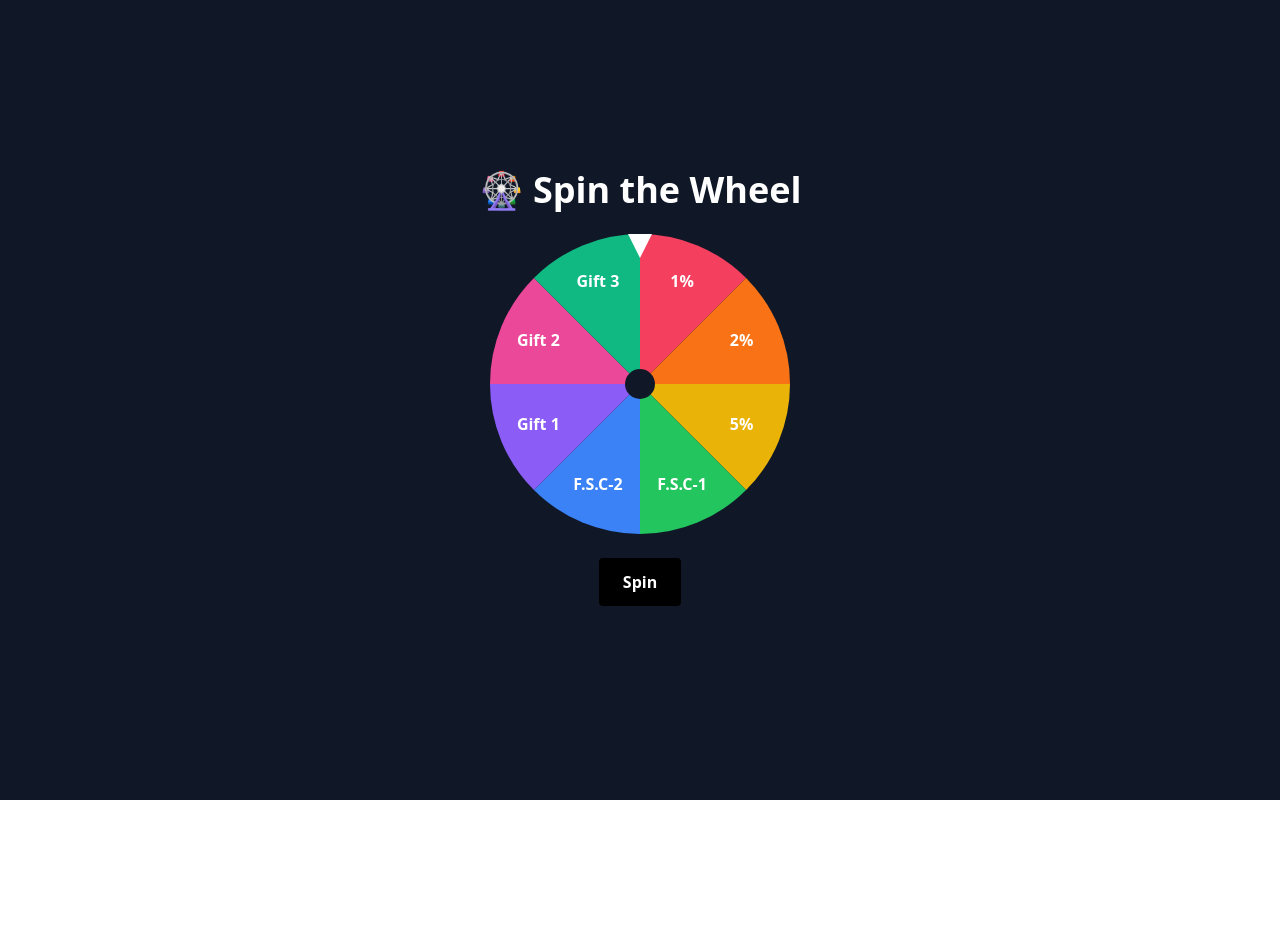
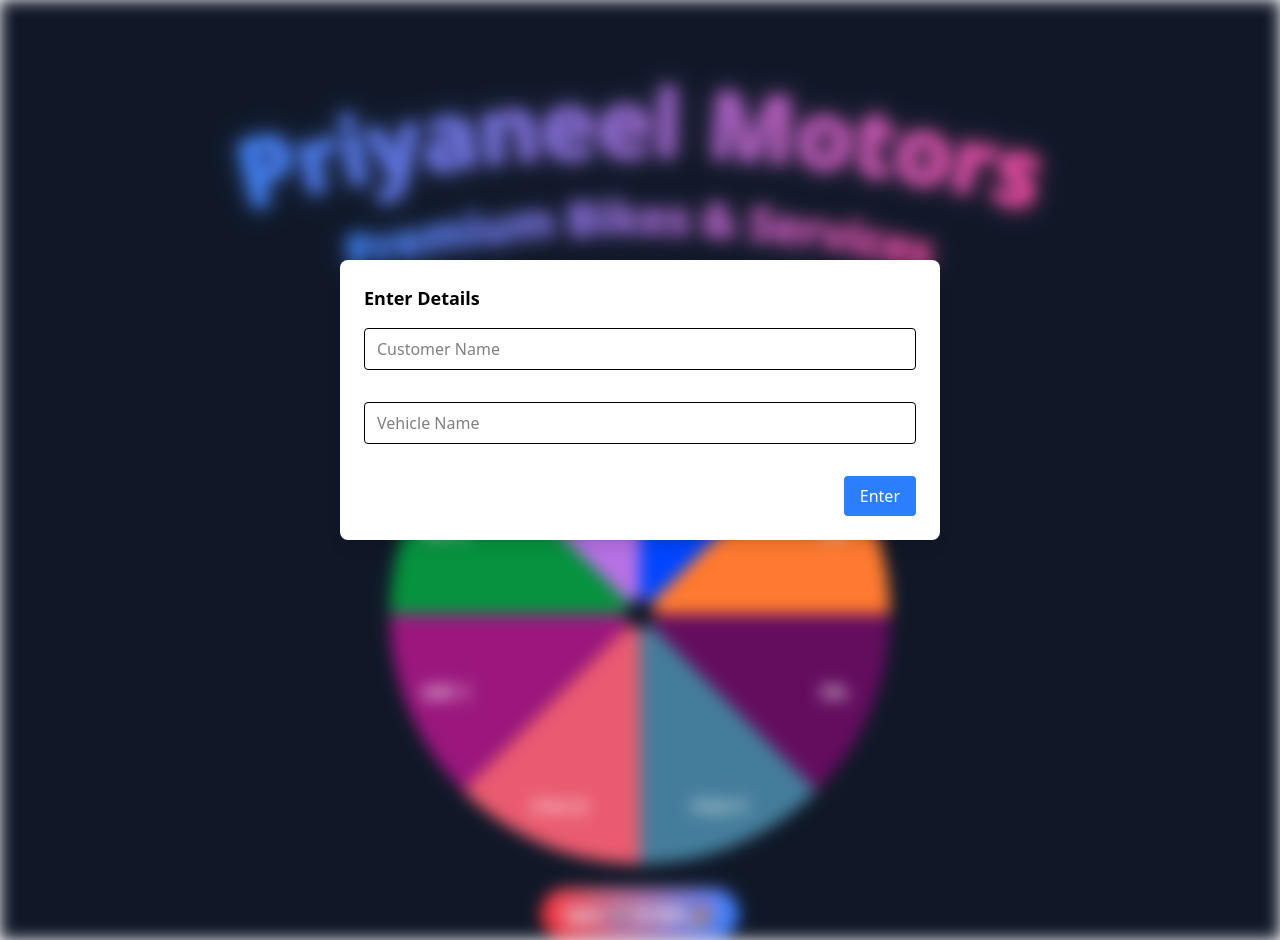
Before and after one commit to DevRaahul/coupengame, a React (Vite) app: page / in a window 1280 px wide. Before the commit the page ends 800 px from the top, so only its background shows below. Built offline with nearby package versions, Linux system fonts and the light colour scheme.

Commit message:
added user modal

```diff
--- a/package.json
+++ b/package.json
@@ -12,6 +12,7 @@
   "dependencies": {
     "@tailwindcss/vite": "^4.1.11",
     "canvas-confetti": "^1.9.3",
+    "framer-motion": "^12.23.12",
     "react": "^19.1.1",
     "react-dom": "^19.1.1",
     "tailwindcss": "^4.1.11"
--- a/src/App.jsx
+++ b/src/App.jsx
@@ -1,7 +1,36 @@
+import { useEffect, useState } from "react";
+import UserModal from "./UserModal";
 import WheelGame from "./WheelGame";
 
 function App() {
-  return <WheelGame />;
+  const [isOpen, setIsOpen] = useState(false);
+
+  useEffect(() => {
+    localStorage.clear();
+    setIsOpen(true);
+  }, []);
+
+  const handleModal = (data) => {
+    console.log("Name:", data);
+    localStorage.setItem("data", JSON.stringify(data));
+    setIsOpen(false);
+  };
+
+  return (
+    <div className="relative min-h-screen flex items-center justify-center bg-gray-100">
+      {/* Background Wheel Game */}
+      <div className={isOpen ? "blur-sm pointer-events-none" : ""}>
+        <WheelGame />
+      </div>
+
+      {/* Modal */}
+      {isOpen && (
+        <div className="absolute inset-0 flex items-center justify-center">
+          <UserModal handleModal={handleModal} />
+        </div>
+      )}
+    </div>
+  );
 }
 
 export default App;
--- /dev/null
+++ b/src/Heading.jsx
@@ -0,0 +1,81 @@
+import { motion } from "framer-motion";
+
+export default function Heading() {
+  return (
+    <svg viewBox="0 0 1200 350" className="w-full h-auto max-h-[50vh] mx-auto" preserveAspectRatio="xMidYMid meet">
+      {/* Animated neon gradient */}
+      <defs>
+        <linearGradient id="neonGradient" x1="0%" y1="0%" x2="200%" y2="0%">
+          <stop offset="0%" stopColor="#3B82F6">
+            <animate attributeName="stop-color" values="#3B82F6; #06b6d4; #8b5cf6; #3B82F6" dur="6s" repeatCount="indefinite" />
+          </stop>
+          <stop offset="50%" stopColor="#EC4899">
+            <animate attributeName="stop-color" values="#EC4899; #f43f5e; #f97316; #EC4899" dur="6s" repeatCount="indefinite" />
+          </stop>
+          <stop offset="100%" stopColor="#3B82F6">
+            <animate attributeName="stop-color" values="#3B82F6; #06b6d4; #8b5cf6; #3B82F6" dur="6s" repeatCount="indefinite" />
+          </stop>
+        </linearGradient>
+
+        {/* Glow filter */}
+        <filter id="neonGlow" x="-50%" y="-50%" width="200%" height="200%">
+          <feGaussianBlur in="SourceGraphic" stdDeviation="8" result="blur" />
+          <feColorMatrix
+            in="blur"
+            type="matrix"
+            values="1 0 0 0 0
+                    0 1 0 0 0
+                    0 0 1 0 0
+                    0 0 0 1 0"
+          />
+          <feMerge>
+            <feMergeNode in="blur" />
+            <feMergeNode in="SourceGraphic" />
+          </feMerge>
+        </filter>
+      </defs>
+
+      {/* Main curve */}
+      <path id="curveMain" d="M 100 250 Q 600 50 1100 250" fill="transparent" />
+
+      {/* Sub curve */}
+      <path id="curveSub" d="M 200 300 Q 600 150 1000 300" fill="transparent" />
+
+      {/* Main heading */}
+      <motion.text
+        fontSize="80"
+        fontWeight="bold"
+        fill="url(#neonGradient)"
+        filter="url(#neonGlow)"
+        animate={{ scale: [1, 1.15, 1] }}
+        transition={{
+          duration: 1.5,
+          repeat: Infinity,
+          ease: "easeInOut",
+        }}
+      >
+        <textPath href="#curveMain" startOffset="50%" textAnchor="middle">
+          Priyaneel Motors
+        </textPath>
+      </motion.text>
+
+      {/* Sub-heading */}
+      <motion.text
+        fontSize="42"
+        fontWeight="600"
+        fill="url(#neonGradient)"
+        filter="url(#neonGlow)"
+        animate={{ scale: [1, 1.05, 1] }}
+        transition={{
+          duration: 1.5,
+          repeat: Infinity,
+          ease: "easeInOut",
+        }}
+      >
+        <textPath href="#curveSub" startOffset="50%" textAnchor="middle">
+          Premium Bikes & Services
+        </textPath>
+      </motion.text>
+    </svg>
+  );
+}
--- /dev/null
+++ b/src/UserModal.jsx
@@ -0,0 +1,49 @@
+import { useState } from "react";
+
+const UserModal = ({ handleModal }) => {
+  const [name, setName] = useState("");
+  const [password, setPassword] = useState("");
+
+  const handleSubmit = (e) => {
+    e.preventDefault();
+    handleModal({ Name: name, Bike: password });
+  };
+
+  return (
+    <div className="fixed inset-0  flex justify-center items-center z-50">
+      <div className="p-6">
+        <div className="fixed inset-0  flex justify-center items-center z-50">
+          <div className="bg-white rounded-lg shadow-lg w-150 p-6">
+            <h2 className="text-lg font-bold mb-4">Enter Details</h2>
+            <form onSubmit={handleSubmit} className="space-y-8">
+              {/* Name */}
+              <input
+                type="text"
+                placeholder="Customer Name"
+                value={name}
+                onChange={(e) => setName(e.target.value)}
+                className="w-full px-3 py-2 border rounded focus:outline-none focus:ring-2 focus:ring-blue-400"
+                required
+              />
+              <input
+                type="text"
+                placeholder="Vehicle Name"
+                value={password}
+                onChange={(e) => setPassword(e.target.value)}
+                className="w-full px-3 py-2 border rounded focus:outline-none focus:ring-2 focus:ring-blue-400"
+                required
+              />
+              <div className="flex justify-end gap-2">
+                <button type="submit" className="px-4 py-2 bg-blue-500 text-white rounded hover:bg-blue-600">
+                  Enter
+                </button>
+              </div>
+            </form>
+          </div>
+        </div>
+      </div>
+    </div>
+  );
+};
+
+export default UserModal;
--- a/src/WheelGame.jsx
+++ b/src/WheelGame.jsx
@@ -1,9 +1,10 @@
 import { useState } from "react";
 import confetti from "canvas-confetti";
+import Heading from "./Heading";
 
 const slices = ["1%", "2%", "5%", "F.S.C-1", "F.S.C-2", "Gift 1", "Gift 2", "Gift 3"];
-const colors = ["#f43f5e", "#f97316", "#eab308", "#22c55e", "#3b82f6", "#8b5cf6", "#ec4899", "#10b981"];
-const size = 300;
+const colors = ["#0046FF", "#FF7A30", "#640D5F", "#447D9B", "#EA5B6F", "#9B177E", "#06923E", "#B771E5"];
+const size = 500; // Changed to 500
 const radius = size / 2;
 
 const polarToCartesian = (angle) => {
@@ -40,14 +41,10 @@ const WheelGame = () => {
     setResult(null);
 
     setTimeout(() => {
-      if (randomIndex == 2) {
-        alert(randomIndex);
-        setResult(slices[1]);
-      } else {
-        setResult(slices[randomIndex]);
-      }
+      setResult(slices[randomIndex]);
       setIsSpinning(false);
       confetti({ particleCount: 120, spread: 80, origin: { y: 0.6 } });
+
       setTimeout(() => {
         window.location.reload();
       }, 5000);
@@ -55,12 +52,22 @@ const WheelGame = () => {
   };
 
   return (
-    <div className="min-h-screen bg-gray-900 flex flex-col items-center justify-center text-white px-4">
-      <h1 className="text-4xl font-bold mb-6">🎡 Spin the Wheel</h1>
+    <div className="min-h-screen min-w-screen bg-gray-900 flex flex-col items-center justify-center text-white px-4">
+      <Heading />
+      {/* <h3 className="text-4xl font-bold mb-12">🎡 Spin the Wheel</h3> */}
 
-      <div className="relative w-[300px] h-[300px] mb-6">
+      <div className="relative" style={{ width: size, height: size, marginBottom: "1.5rem" }}>
         {/* Pointer */}
-        <div className="absolute left-1/2 -translate-x-1/2 w-0 h-0 border-l-[12px] border-r-[12px] border-b-[24px] border-l-transparent border-r-transparent border-b-white-500 z-20 rotate-180	" />
+        <div
+          className="absolute left-1/2 -translate-x-1/2 z-20 rotate-180"
+          style={{
+            width: 0,
+            height: 0,
+            borderLeft: `${size * 0.03}px solid transparent`,
+            borderRight: `${size * 0.03}px solid transparent`,
+            borderBottom: `${size * 0.06}px solid white`,
+          }}
+        />
 
         <svg width={size} height={size} className="transition-transform duration-[4s] ease-out" style={{ transform: `rotate(${rotation}deg)` }}>
           {slices.map((label, index) => {
@@ -72,27 +79,34 @@ const WheelGame = () => {
           {slices.map((label, index) => {
             const angle = (index + 0.5) * (360 / slices.length);
             const rad = (angle - 90) * (Math.PI / 180);
-            const x = radius + (radius - 40) * Math.cos(rad);
-            const y = radius + (radius - 40) * Math.sin(rad);
+            const x = radius + (radius - size * 0.08) * Math.cos(rad);
+            const y = radius + (radius - size * 0.08) * Math.sin(rad);
             return (
-              <text key={index} x={x} y={y} fill="white" fontSize="16" fontWeight="bold" textAnchor="middle" alignmentBaseline="middle">
+              <text key={index} x={x} y={y} fill="white" fontSize={size * 0.035} fontWeight="bold" textAnchor="middle" alignmentBaseline="middle">
                 {label}
               </text>
             );
           })}
         </svg>
 
-        <div className="absolute top-1/2 left-1/2 w-[30px] h-[30px] bg-gray-900 rounded-full -translate-x-1/2 -translate-y-1/2 z-10" />
+        {/* Center circle */}
+        <div
+          className="absolute rounded-full bg-gray-900 z-10"
+          style={{
+            width: size * 0.06,
+            height: size * 0.06,
+            top: "50%",
+            left: "50%",
+            transform: "translate(-50%, -50%)",
+          }}
+        />
       </div>
 
       <button
         onClick={spin}
-        disabled={isSpinning}
-        className={`px-6 py-3 rounded font-semibold mb-6 transition ${
-          isSpinning ? "bg-gray-600 cursor-not-allowed" : "bg-black hover:bg-white hover:text-black"
-        }`}
+        className="px-6 py-3 text-lg font-semibold bg-gradient-to-r from-red-500 to-blue-500 text-white rounded-full shadow-lg hover:scale-105 transition-transform"
       >
-        {isSpinning ? "Spinning..." : "Spin"}
+        {"Spin 🎡 N Win 🎉"}
       </button>
 
       {result !== null && (
@@ -105,3 +119,111 @@ const WheelGame = () => {
 };
 
 export default WheelGame;
+
+// import { useState } from "react";
+// import confetti from "canvas-confetti";
+// import { motion } from "framer-motion";
+
+// const slices = ["1", "2", "5", "fsc1", "fsc2", "g1", "g2", "g3"];
+// const colors = ["#086272", "#1abc9c", "#2ecc70", "#f1c40e", "#e77e23", "#e74c3c", "#9b59b6", "#34495e"];
+
+// export default function WheelGame() {
+//   const size = 500; // wheel size
+//   const radius = size / 2;
+//   const [rotation, setRotation] = useState(0);
+//   const [spinning, setSpinning] = useState(false);
+
+//   const polarToCartesian = (angle, r = radius) => {
+//     const rad = (angle - 90) * (Math.PI / 180);
+//     return {
+//       x: radius + r * Math.cos(rad),
+//       y: radius + r * Math.sin(rad),
+//     };
+//   };
+
+//   const describeArc = (startAngle, endAngle) => {
+//     const start = polarToCartesian(startAngle);
+//     const end = polarToCartesian(endAngle);
+//     const largeArcFlag = endAngle - startAngle <= 180 ? "0" : "1";
+//     return [`M ${radius} ${radius}`, `L ${start.x} ${start.y}`, `A ${radius} ${radius} 0 ${largeArcFlag} 1 ${end.x} ${end.y}`, "Z"].join(" ");
+//   };
+
+//   const spin = () => {
+//     if (spinning) return;
+//     setSpinning(true);
+//     const randomSpin = 360 * 5 + Math.floor(Math.random() * 360);
+//     const newRotation = rotation + randomSpin;
+
+//     setRotation(newRotation);
+//     setTimeout(() => {
+//       setSpinning(false);
+//       confetti();
+//     }, 4000);
+//   };
+
+//   return (
+//     <div className="flex flex-col items-center gap-6">
+//       {/* Title */}
+//       <motion.h1
+//         className="text-[8rem] font-bold bg-gradient-to-r from-blue-500 to-pink-500 bg-clip-text text-transparent"
+//         animate={{ scale: [1, 1.15, 1] }}
+//         transition={{ duration: 1.5, repeat: Infinity, ease: "easeInOut" }}
+//       >
+//         Priyaneel Motors
+//       </motion.h1>
+//       <motion.h2
+//         className="text-4xl font-semibold text-gray-200 -mt-6"
+//         animate={{ scale: [1, 1.05, 1] }}
+//         transition={{ duration: 1.5, repeat: Infinity, ease: "easeInOut" }}
+//       >
+//         Spin & Win
+//       </motion.h2>
+
+//       {/* Wheel */}
+//       <motion.svg
+//         width={size}
+//         height={size}
+//         viewBox={`0 0 ${size} ${size}`}
+//         style={{ rotate: `${rotation}deg` }}
+//         transition={{ duration: 4, ease: "easeOut" }}
+//         className="rounded-full shadow-lg"
+//       >
+//         {slices.map((label, index) => {
+//           const startAngle = (index * 360) / slices.length;
+//           const endAngle = ((index + 1) * 360) / slices.length;
+
+//           // Slice path
+//           const slicePath = describeArc(startAngle, endAngle);
+
+//           // Text arc path (slightly inside)
+//           const textRadius = radius * 0.75;
+//           const start = polarToCartesian(startAngle, textRadius);
+//           const end = polarToCartesian(endAngle, textRadius);
+//           const largeArcFlag = endAngle - startAngle <= 180 ? "0" : "1";
+//           const textArcPath = [`M ${start.x} ${start.y}`, `A ${textRadius} ${textRadius} 0 ${largeArcFlag} 1 ${end.x} ${end.y}`].join(" ");
+
+//           return (
+//             <g key={index}>
+//               <path d={slicePath} fill={colors[index % colors.length]} />
+//               <path id={`textPath${index}`} d={textArcPath} fill="none" />
+//               <text fontSize={size * 0.04} fontWeight="bold" fill="white">
+//                 <textPath href={`#textPath${index}`} startOffset="50%" textAnchor="middle">
+//                   {label}
+//                 </textPath>
+//               </text>
+//             </g>
+//           );
+//         })}
+//       </motion.svg>
+
+//       {/* Spin button */}
+//       <button
+//         onClick={spin}
+//         disabled={spinning}
+//         className="px-6 py-3 text-lg font-semibold bg-gradient-to-r from-blue-500 to-pink-500 text-white rounded-full shadow-lg hover:scale-105 transition-transform"
+//       >
+//         {spinning ? "Spinning..." : "Spin"}
+//       </button>
+//     </div>
+//   );
+// }
```
Also changed, not shown: 1 other file (tests, documents, lock files or other folders).
